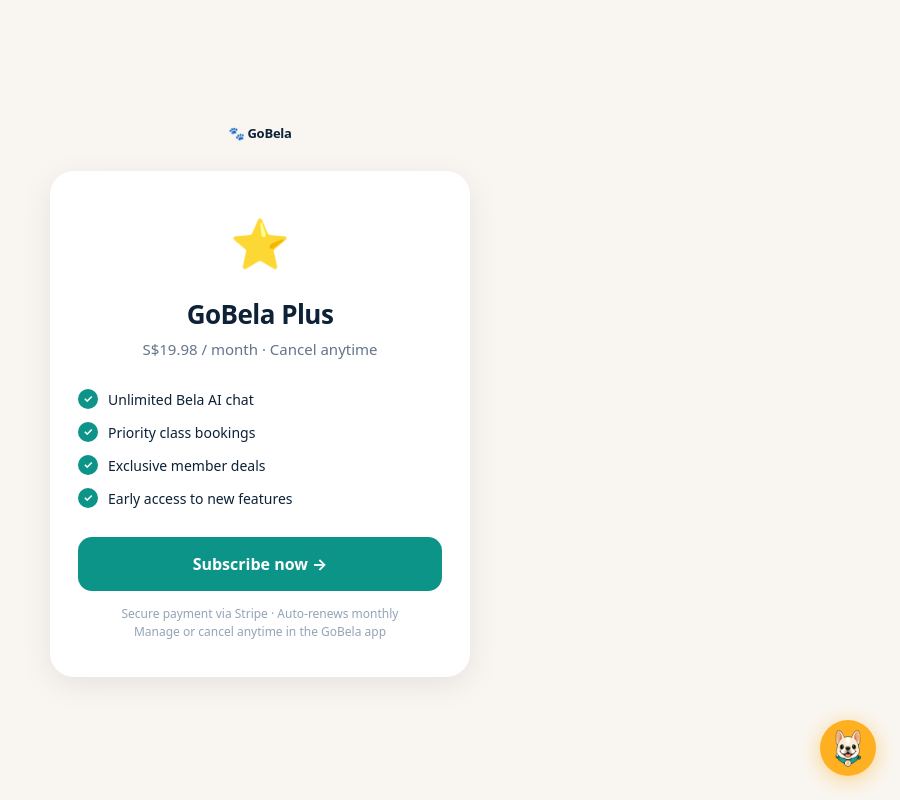
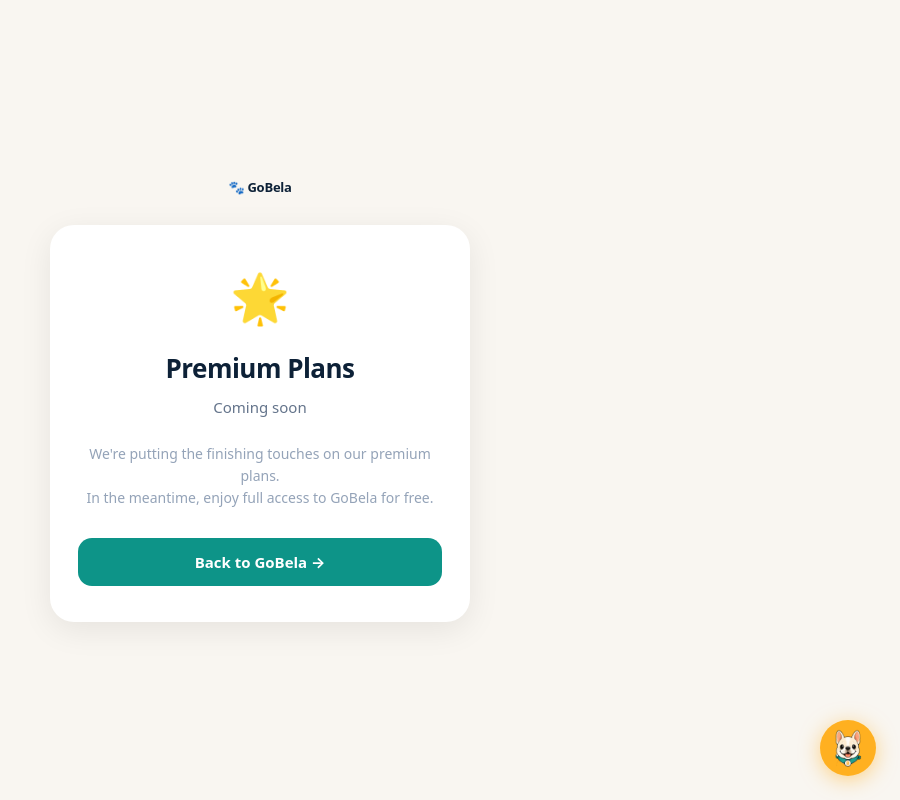
Before and after one commit to shuyangho-cloud/gobela-web, a Next.js app: page /subscribe in a window 1280 px wide. Shown: the whole page, without its empty margins (380-1280 px from the left). Built offline with nearby package versions, Linux system fonts and the light colour scheme.

Commit message:
Disable GoBela Plus/Family subscriptions — coming soon placeholder

```diff
--- a/app/subscribe/page.tsx
+++ b/app/subscribe/page.tsx
@@ -1,90 +1,19 @@
-'use client'
-
-import { useSearchParams } from 'next/navigation'
-import { Suspense } from 'react'
-
-const PLANS = {
-  plus: {
-    name: 'GoBela Plus',
-    price: 'S$19.98 / month',
-    features: [
-      'Unlimited Bela AI chat',
-      'Priority class bookings',
-      'Exclusive member deals',
-      'Early access to new features',
-    ],
-    stripeUrl: 'https://buy.stripe.com/7sY8wP7YNdnU3mJ5lA2VG00',
-    color: '#0D9488',
-    badge: '⭐',
-  },
-  family: {
-    name: 'GoBela Family',
-    price: 'S$49.98 / month',
-    features: [
-      'Everything in Plus',
-      'Up to 4 child profiles',
-      'Family itinerary planner',
-      'Exclusive family events',
-    ],
-    stripeUrl: 'https://buy.stripe.com/dRm8wPenb83A3mJ8xM2VG01',
-    color: '#F59E0B',
-    badge: '👨‍👩‍👧',
-  },
-}
-
-const S: Record<string, React.CSSProperties> = {
-  page:    { minHeight: '100vh', background: '#F9F6F1', display: 'flex', flexDirection: 'column', alignItems: 'center', justifyContent: 'center', padding: '32px 20px', fontFamily: 'system-ui, -apple-system, sans-serif' },
-  card:    { background: '#fff', borderRadius: 24, padding: '36px 28px', maxWidth: 420, width: '100%', boxShadow: '0 8px 32px rgba(0,0,0,0.08)' },
-  badge:   { fontSize: 48, textAlign: 'center', marginBottom: 16 },
-  title:   { fontSize: 26, fontWeight: 800, color: '#0D2137', letterSpacing: '-0.02em', textAlign: 'center', marginBottom: 4 },
-  price:   { fontSize: 15, color: '#64748B', textAlign: 'center', marginBottom: 28 },
-  list:    { listStyle: 'none', padding: 0, margin: '0 0 28px', display: 'flex', flexDirection: 'column', gap: 12 },
-  item:    { display: 'flex', alignItems: 'center', gap: 10, fontSize: 14, color: '#0D2137' },
-  check:   { width: 20, height: 20, borderRadius: 10, display: 'flex', alignItems: 'center', justifyContent: 'center', flexShrink: 0, fontSize: 11, color: '#fff', fontWeight: 700 },
-  btn:     { display: 'block', width: '100%', padding: '15px 0', borderRadius: 14, fontSize: 16, fontWeight: 700, color: '#fff', border: 'none', cursor: 'pointer', textAlign: 'center', textDecoration: 'none', boxSizing: 'border-box' },
-  note:    { fontSize: 12, color: '#94A3B8', textAlign: 'center', marginTop: 14 },
-  logo:    { fontSize: 13, fontWeight: 700, color: '#0D2137', textAlign: 'center', marginBottom: 28, letterSpacing: '-0.02em' },
-}
-
-function SubscribePage() {
-  const params = useSearchParams()
-  const planKey = (params.get('plan') ?? 'plus') as keyof typeof PLANS
-  const plan = PLANS[planKey] ?? PLANS.plus
-
+export default function Page() {
   return (
-    <div style={S.page}>
-      <div style={S.logo}>🐾 GoBela</div>
-      <div style={S.card}>
-        <div style={S.badge}>{plan.badge}</div>
-        <div style={S.title}>{plan.name}</div>
-        <div style={S.price}>{plan.price} · Cancel anytime</div>
-
-        <ul style={S.list}>
-          {plan.features.map((f) => (
-            <li key={f} style={S.item}>
-              <span style={{ ...S.check, background: plan.color }}>✓</span>
-              {f}
-            </li>
-          ))}
-        </ul>
-
-        <a href={plan.stripeUrl} style={{ ...S.btn, background: plan.color }}>
-          Subscribe now →
+    <div style={{ minHeight: '100vh', background: '#F9F6F1', display: 'flex', flexDirection: 'column', alignItems: 'center', justifyContent: 'center', padding: '32px 20px', fontFamily: 'system-ui, -apple-system, sans-serif' }}>
+      <div style={{ fontSize: 13, fontWeight: 700, color: '#0D2137', textAlign: 'center', marginBottom: 28, letterSpacing: '-0.02em' }}>🐾 GoBela</div>
+      <div style={{ background: '#fff', borderRadius: 24, padding: '36px 28px', maxWidth: 420, width: '100%', boxShadow: '0 8px 32px rgba(0,0,0,0.08)', textAlign: 'center' }}>
+        <div style={{ fontSize: 48, marginBottom: 16 }}>🌟</div>
+        <div style={{ fontSize: 26, fontWeight: 800, color: '#0D2137', letterSpacing: '-0.02em', marginBottom: 8 }}>Premium Plans</div>
+        <div style={{ fontSize: 15, color: '#64748B', marginBottom: 24 }}>Coming soon</div>
+        <div style={{ fontSize: 14, color: '#94A3B8', lineHeight: 1.6 }}>
+          We&apos;re putting the finishing touches on our premium plans.<br />
+          In the meantime, enjoy full access to GoBela for free.
+        </div>
+        <a href="https://gobela.sg" style={{ display: 'block', marginTop: 28, padding: '13px 0', borderRadius: 14, fontSize: 15, fontWeight: 700, color: '#fff', background: '#0D9488', textDecoration: 'none' }}>
+          Back to GoBela →
         </a>
-
-        <div style={S.note}>
-          Secure payment via Stripe · Auto-renews monthly<br />
-          Manage or cancel anytime in the GoBela app
-        </div>
       </div>
     </div>
   )
 }
-
-export default function Page() {
-  return (
-    <Suspense>
-      <SubscribePage />
-    </Suspense>
-  )
-}
```
